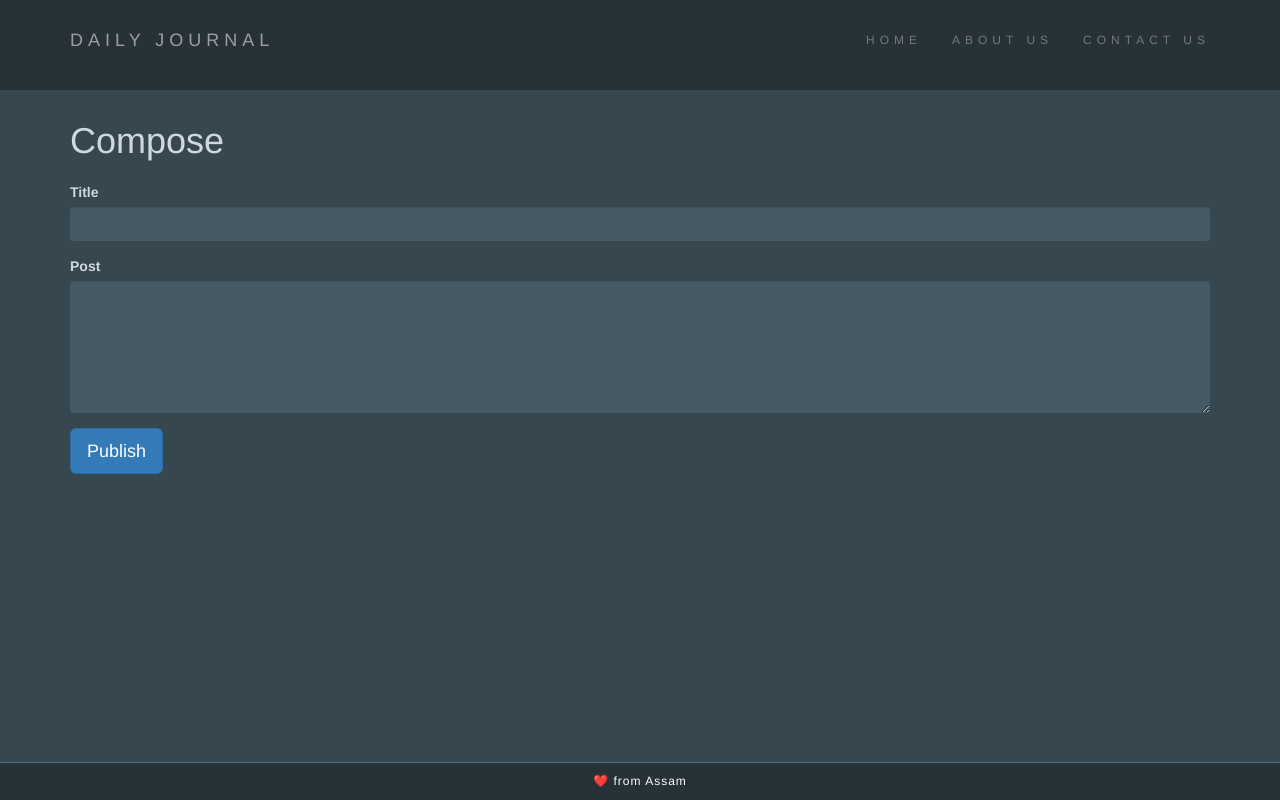
After one commit to beedu18/webdev, a Node project: template blog-ejs-challenge/views/compose.ejs in a window 1280 px wide. The commit adds this page. Run offline with Node 20 templates, Linux system fonts and the light colour scheme; the template is opened without the code that fills it, so the values that code supplies are empty.

Commit message:
challenge completed - simple blog website

```diff
--- /dev/null
+++ b/blog-ejs-challenge/app.js
@@ -0,0 +1,70 @@
+const express = require("express");
+const bodyParser = require("body-parser");
+const ejs = require("ejs");
+const _ = require("lodash");
+
+const homeStartingContent = "Lacus vel facilisis volutpat est velit egestas dui id ornare. Semper auctor neque vitae tempus quam. Sit amet cursus sit amet dictum sit amet justo. Viverra tellus in hac habitasse. Imperdiet proin fermentum leo vel orci porta. Donec ultrices tincidunt arcu non sodales neque sodales ut. Mattis molestie a iaculis at erat pellentesque adipiscing. Magnis dis parturient montes nascetur ridiculus mus mauris vitae ultricies. Adipiscing elit ut aliquam purus sit amet luctus venenatis lectus. Ultrices vitae auctor eu augue ut lectus arcu bibendum at. Odio euismod lacinia at quis risus sed vulputate odio ut. Cursus mattis molestie a iaculis at erat pellentesque adipiscing.";
+const aboutContent = "Hac habitasse platea dictumst vestibulum rhoncus est pellentesque. Dictumst vestibulum rhoncus est pellentesque elit ullamcorper. Non diam phasellus vestibulum lorem sed. Platea dictumst quisque sagittis purus sit. Egestas sed sed risus pretium quam vulputate dignissim suspendisse. Mauris in aliquam sem fringilla. Semper risus in hendrerit gravida rutrum quisque non tellus orci. Amet massa vitae tortor condimentum lacinia quis vel eros. Enim ut tellus elementum sagittis vitae. Mauris ultrices eros in cursus turpis massa tincidunt dui.";
+const contactContent = "Scelerisque eleifend donec pretium vulputate sapien. Rhoncus urna neque viverra justo nec ultrices. Arcu dui vivamus arcu felis bibendum. Consectetur adipiscing elit duis tristique. Risus viverra adipiscing at in tellus integer feugiat. Sapien nec sagittis aliquam malesuada bibendum arcu vitae. Consequat interdum varius sit amet mattis. Iaculis nunc sed augue lacus. Interdum posuere lorem ipsum dolor sit amet consectetur adipiscing elit. Pulvinar elementum integer enim neque. Ultrices gravida dictum fusce ut placerat orci nulla. Mauris in aliquam sem fringilla ut morbi tincidunt. Tortor posuere ac ut consequat semper viverra nam libero.";
+
+const app = express();
+
+let posts = [];
+
+app.set('view engine', 'ejs');
+
+app.use(bodyParser.urlencoded({extended: true}));
+app.use(express.static("public"));
+
+app.get("/", (req, res) => {
+    res.render("home", {
+        homeStartingContent: homeStartingContent,
+        posts: posts
+    });
+});
+
+app.get("/posts/:post", (req, res) => {
+    let requestedTitle = req.params.post;
+    // console.log(requestedTitle);
+    posts.forEach((p) => {
+        let lowercase = _.lowerCase(p.postTitle);
+        let formattedTitle = _.lowerCase(requestedTitle);
+        // console.log("original: ", p.postTitle, requestedTitle);
+        // console.log("formatted: ", lowercase, formattedTitle);
+        if(lowercase === formattedTitle) {
+            // console.log("Match Found");
+            res.render("post", {post: p});
+        }
+    });
+});
+
+app.get("/about", (req, res) => {
+   res.render("about", {aboutContent: aboutContent});
+});
+
+app.get("/contact", (req, res) => {
+   res.render("contact", {contactContent: contactContent});
+});
+
+app.get("/compose", (req, res) => {
+   res.render("compose");
+});
+
+app.post("/compose", (req, res) => {
+    // console.log(req.body.publishText);
+    let post = {
+        postTitle: req.body.postTitle,
+        postBody: req.body.postBody
+    }
+    posts.push(post);
+    res.redirect("/");
+});
+
+
+
+
+
+
+app.listen(3000, function() {
+  console.log("Server started on port 3000");
+});
--- /dev/null
+++ b/blog-ejs-challenge/public/css/styles.css
@@ -0,0 +1,76 @@
+body {
+    background-color: #37474f;
+    color: #cfd8dc;
+}
+
+h1 {
+    padding: 1% 0;
+}
+
+a {
+    color: #f06292;
+}
+
+a:hover{
+    color: #f48fb1;
+    text-decoration: none;
+}
+
+.container-fluid {
+    padding-top: 70px;
+    padding-bottom: 70px;
+}
+
+.navbar {
+    padding-top: 15px;
+    padding-bottom: 15px;
+    border: 0;
+    border-radius: 0;
+    margin-bottom: 0;
+    font-size: 12px;
+    letter-spacing: 5px;
+    background-color: #263238;
+}
+
+.navbar-brand {
+    color: #9e9e9e !important;
+}
+
+.navbar-brand:hover {
+    color: #1abc9c !important;
+}
+
+.navbar-nav  li a:hover {
+    color: #1abc9c !important;
+}
+
+.form-control {
+    background-color: #455a64;
+    color: #cfd8dc;
+    border: none;
+}
+
+.form-control:focus {
+    background-color: #455a64;
+    color: #cfd8dc;
+}
+
+.footer-padding {
+	padding-bottom: 60px;
+}
+
+.footer {
+	position: fixed;
+	text-align: center;
+	bottom: 0;
+	width: 100%;
+	border-top: 1px solid #546e7a;
+	background-color: #263238;
+}
+
+.footer p {
+	margin: 10px;
+	font-size: 12px;
+    color: #fff;
+    letter-spacing: 1px;
+}
--- /dev/null
+++ b/blog-ejs-challenge/views/about.ejs
@@ -0,0 +1,6 @@
+<%- include('./partials/header') -%>
+
+<h1>About</h1>
+<p><%= aboutContent %></p>
+
+<%- include('./partials/footer') -%>
--- /dev/null
+++ b/blog-ejs-challenge/views/compose.ejs
@@ -0,0 +1,15 @@
+<%- include('./partials/header') -%>
+
+<h1>Compose</h1>
+<form action="/compose" method="post">
+    <div class="form-group">
+        <label>Title</label>
+        <input type="text" name="postTitle" class="form-control">
+    </div>
+    <div class="form-group">
+        <label>Post</label>
+        <textarea class="form-control" name="postBody" rows="6"></textarea>
+    </div>
+    <button type="submit" class="btn btn-primary btn-lg">Publish</button>
+</form>
+<%- include('./partials/footer') -%>
--- /dev/null
+++ b/blog-ejs-challenge/views/contact.ejs
@@ -0,0 +1,6 @@
+<%- include('./partials/header') -%>
+
+<h1>Contact Information</h1>
+<p><%= contactContent %></p>
+
+<%- include('./partials/footer') -%>
--- /dev/null
+++ b/blog-ejs-challenge/views/partials/footer.ejs
@@ -0,0 +1,9 @@
+
+</div>
+<div class="footer-padding"></div>
+  <div class="footer">
+    <p>❤️ from Assam</p>
+  </div>
+</div>
+</body>
+</html>
--- /dev/null
+++ b/blog-ejs-challenge/views/partials/header.ejs
@@ -0,0 +1,26 @@
+<!DOCTYPE html>
+<html lang="en" dir="ltr">
+
+<head>
+    <meta charset="utf-8">
+    <title>Daily Journal</title>
+    <meta charset="utf-8">
+    <link rel="stylesheet" href="https://maxcdn.bootstrapcdn.com/bootstrap/3.3.7/css/bootstrap.min.css">
+    <link rel="stylesheet" href="/css/styles.css">
+    <link rel="icon" type="x-icon/ico" href="./favicon.ico">
+    <nav class="navbar navbar-default">
+        <div class="container">
+            <div class="navbar-header">
+                <p class="navbar-brand">DAILY JOURNAL</p>
+            </div>
+            <ul class="nav navbar-nav navbar-right">
+                <!-- 6 -->
+                <li id="home"><a href="/">HOME</a></li>
+                <li id="about"><a href="/about">ABOUT US</a></li>
+                <li id="contact"><a href="/contact">CONTACT US</a></li>
+            </ul>
+        </div>
+    </nav>
+
+<body>
+    <div class="container">
--- /dev/null
+++ b/blog-ejs-challenge/views/post.ejs
@@ -0,0 +1,6 @@
+<%- include('./partials/header') -%>
+
+<h1><%= post.postTitle %></h1>
+<p><%= post.postBody %></p>
+
+<%- include('./partials/footer') -%>
--- a/todolist-v1/views/dummyLayout.ejs
+++ b/todolist-v1/views/dummyLayout.ejs
@@ -1,7 +1,7 @@
 <%- include("header") -%>
 
-    <div class="box">
-        <h1 style="text-align: center;">Hello<h1>
+    <div class="box" id="heading">
+        <h1>Hello<h1>
     </div>
 
 <%- include("footer") -%>
```
Also changed, not shown: blog-ejs-challenge/package.json (added, +17 -0 lines), blog-ejs-challenge/views/home.ejs (added, +16 -0 lines), README.md, blog-ejs-challenge/public/favicon.ico (added), 3 other files.
